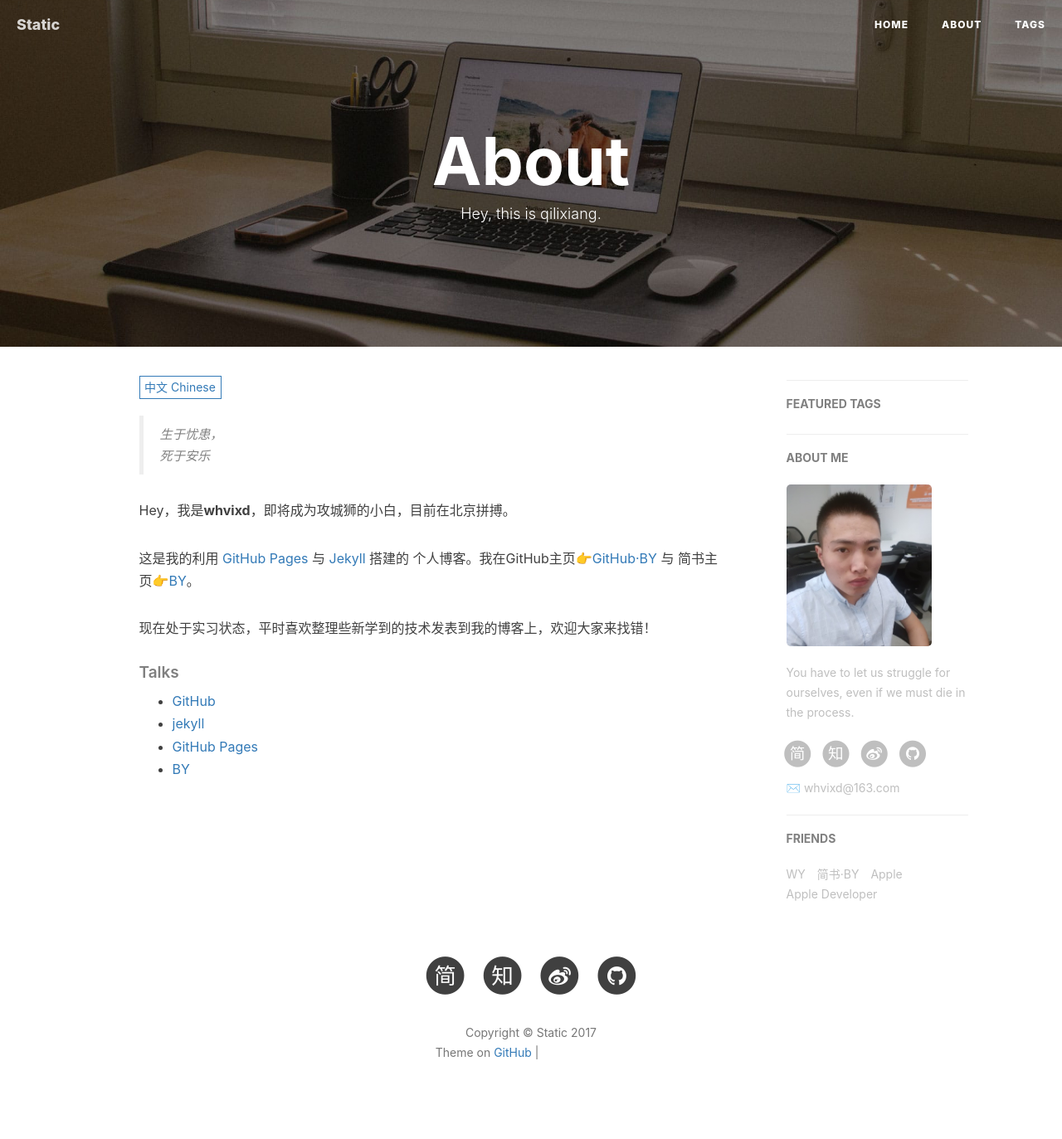
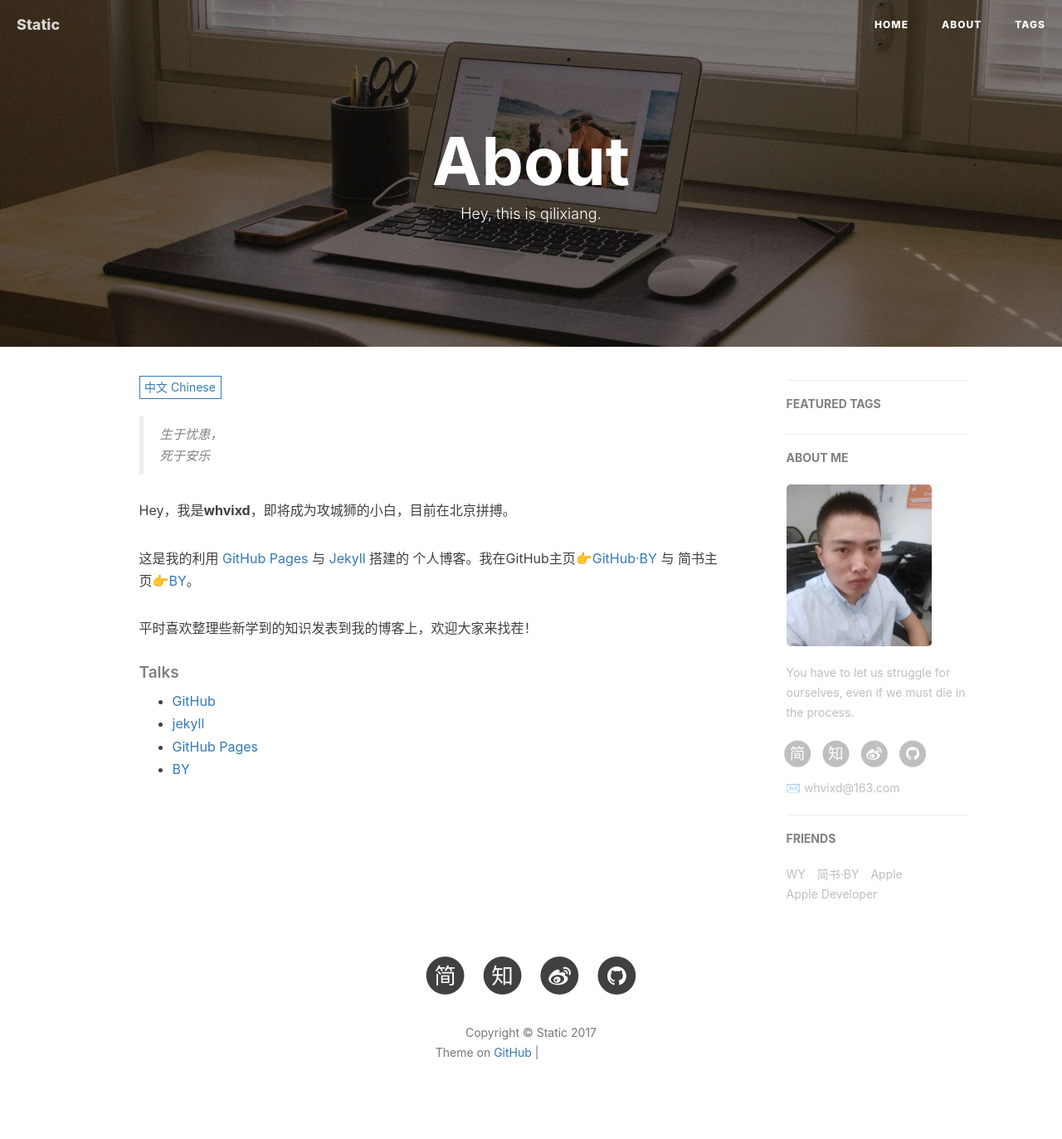
Before and after one commit to whvixd/qilixiang.github.io, a Jekyll site: the page built from about.html, in a window 1280 px wide. Shown: the whole page at 83% size. Built offline with Jekyll 4.4.1, drawn with Linux system fonts in a browser that asks for light colours; nearby versions of some CDN libraries; comment, search, counter and statistics services are not loaded; grey boxes are pictures that could not be loaded.

```diff
--- a/about.html
+++ b/about.html
@@ -22,7 +22,7 @@ header-img: "img/home-bg-o.jpg"
 
     <p>这是我的利用 <a href="https://pages.github.com/">GitHub Pages</a> 与 <a href="http://jekyll.com.cn/">Jekyll</a> 搭建的 个人博客。我在GitHub主页<a href="https://github.com/codeFarmer1118/">👉GitHub·BY</a> 与 简书主页<a href="http://www.jianshu.com/users/2bc643a3974e/timeline">👉BY</a>。</p>
 
-    <p>现在处于实习状态，平时喜欢整理些新学到的技术发表到我的博客上，欢迎大家来找错！</p>
+    <p>平时喜欢整理些新学到的知识发表到我的博客上，欢迎大家来找茬！</p>
 
     <h5>Talks</h5>
 
```
